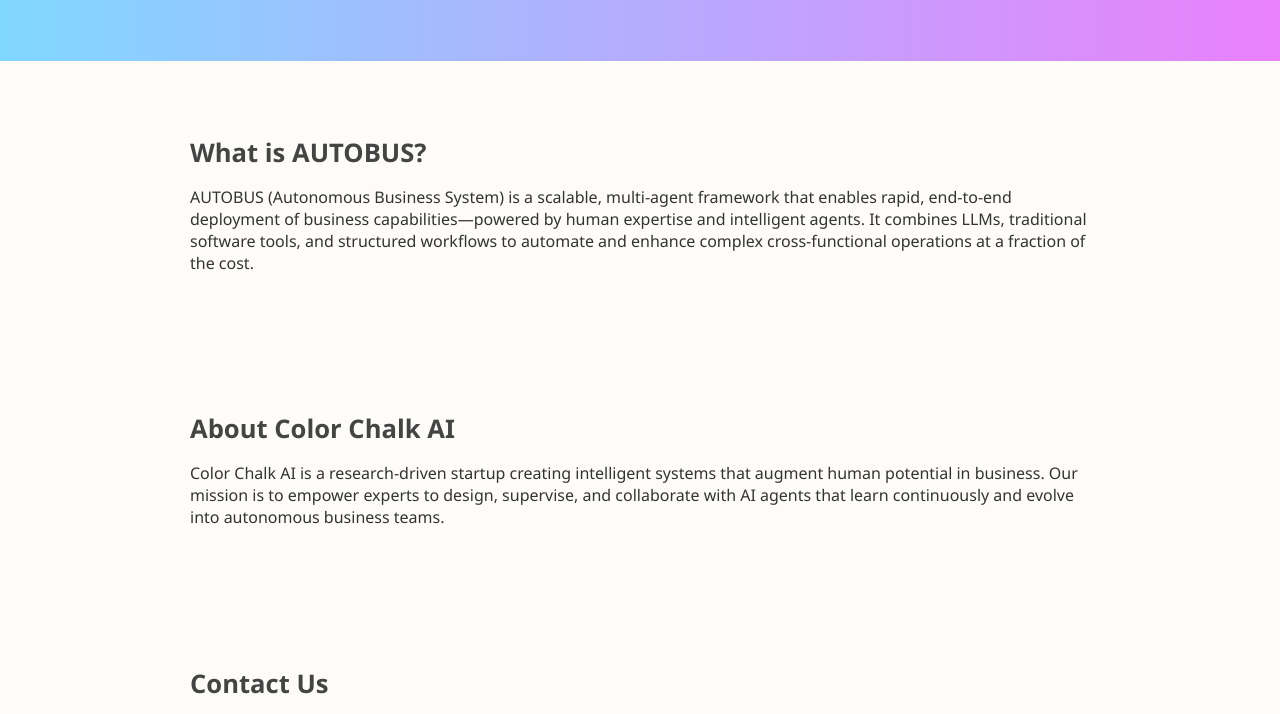
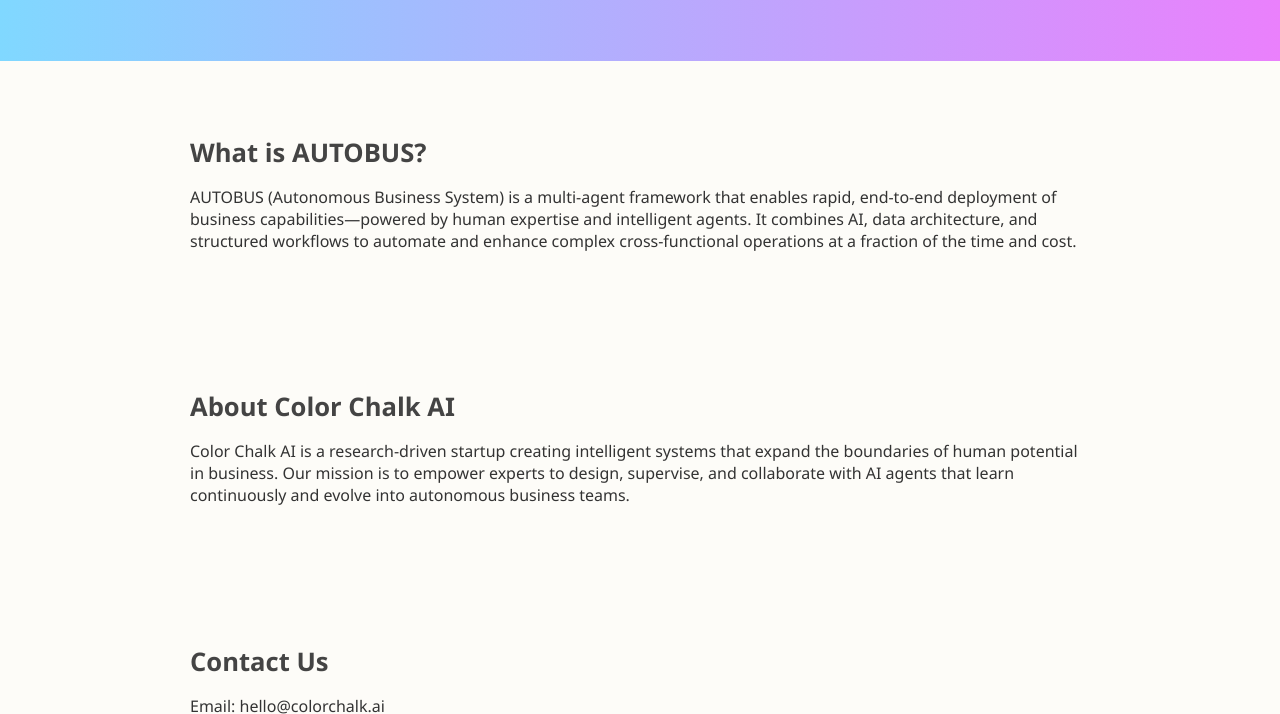
Before and after one commit to colorchalk/colorchalk.github.io, a plain HTML site: page index.html in a window 1280 px wide. Shown: the part 339-1053 px from the top of the page. Drawn offline with Linux system fonts and the light colour scheme.

```diff
--- a/index.html
+++ b/index.html
@@ -90,12 +90,12 @@
 
   <section id="system" class="section">
     <h3>What is AUTOBUS?</h3>
-    <p>AUTOBUS (Autonomous Business System) is a scalable, multi-agent framework that enables rapid, end-to-end deployment of business capabilities—powered by human expertise and intelligent agents. It combines LLMs, traditional software tools, and structured workflows to automate and enhance complex cross-functional operations at a fraction of the cost.</p>
+    <p>AUTOBUS (Autonomous Business System) is a multi-agent framework that enables rapid, end-to-end deployment of business capabilities—powered by human expertise and intelligent agents. It combines AI, data architecture, and structured workflows to automate and enhance complex cross-functional operations at a fraction of the time and cost.</p>
   </section>
 
   <section id="about" class="section">
     <h3>About Color Chalk AI</h3>
-    <p>Color Chalk AI is a research-driven startup creating intelligent systems that augment human potential in business. Our mission is to empower experts to design, supervise, and collaborate with AI agents that learn continuously and evolve into autonomous business teams.</p>
+    <p>Color Chalk AI is a research-driven startup creating intelligent systems that expand the boundaries of human potential in business. Our mission is to empower experts to design, supervise, and collaborate with AI agents that learn continuously and evolve into autonomous business teams.</p>
   </section>
 
   <section id="contact" class="section">
```
